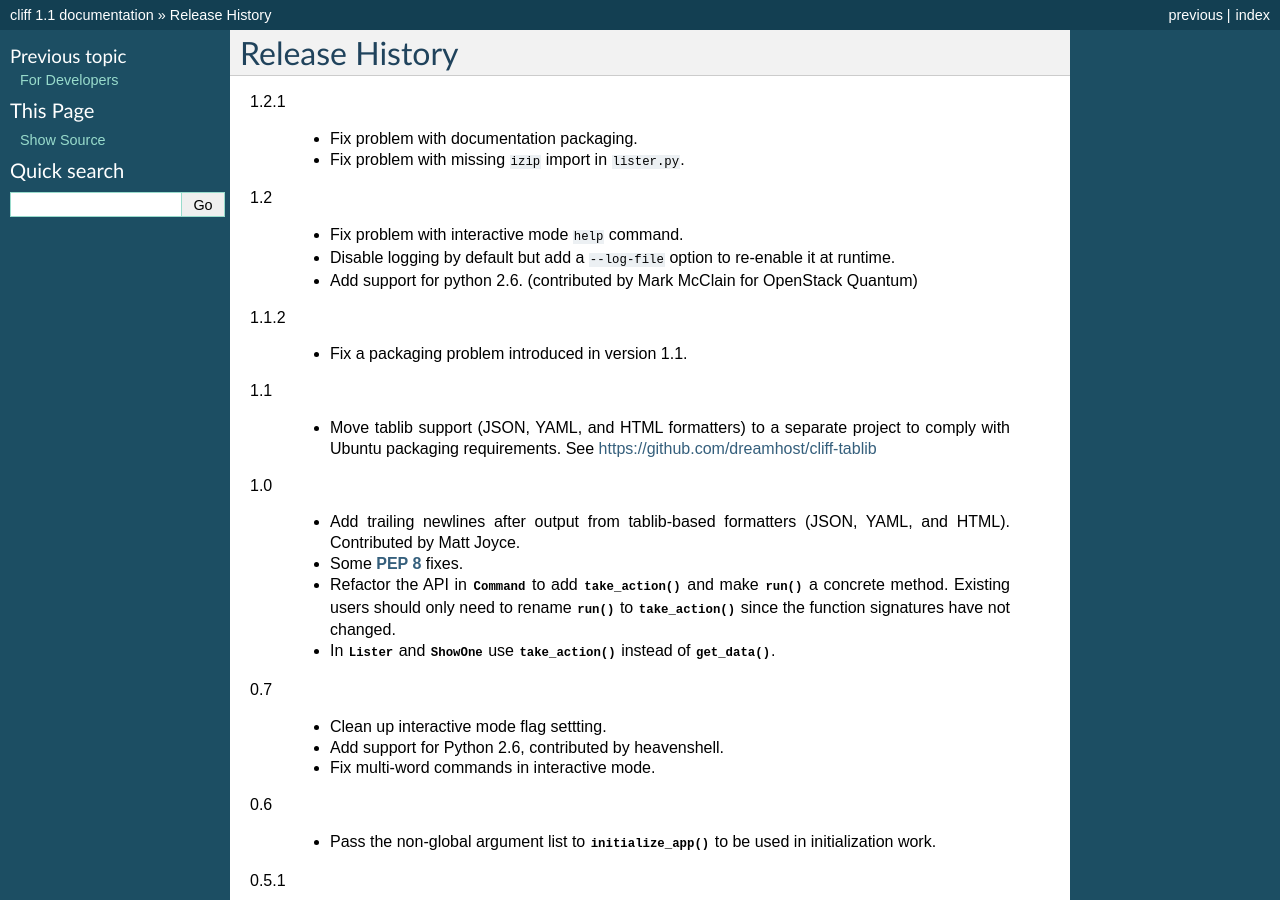
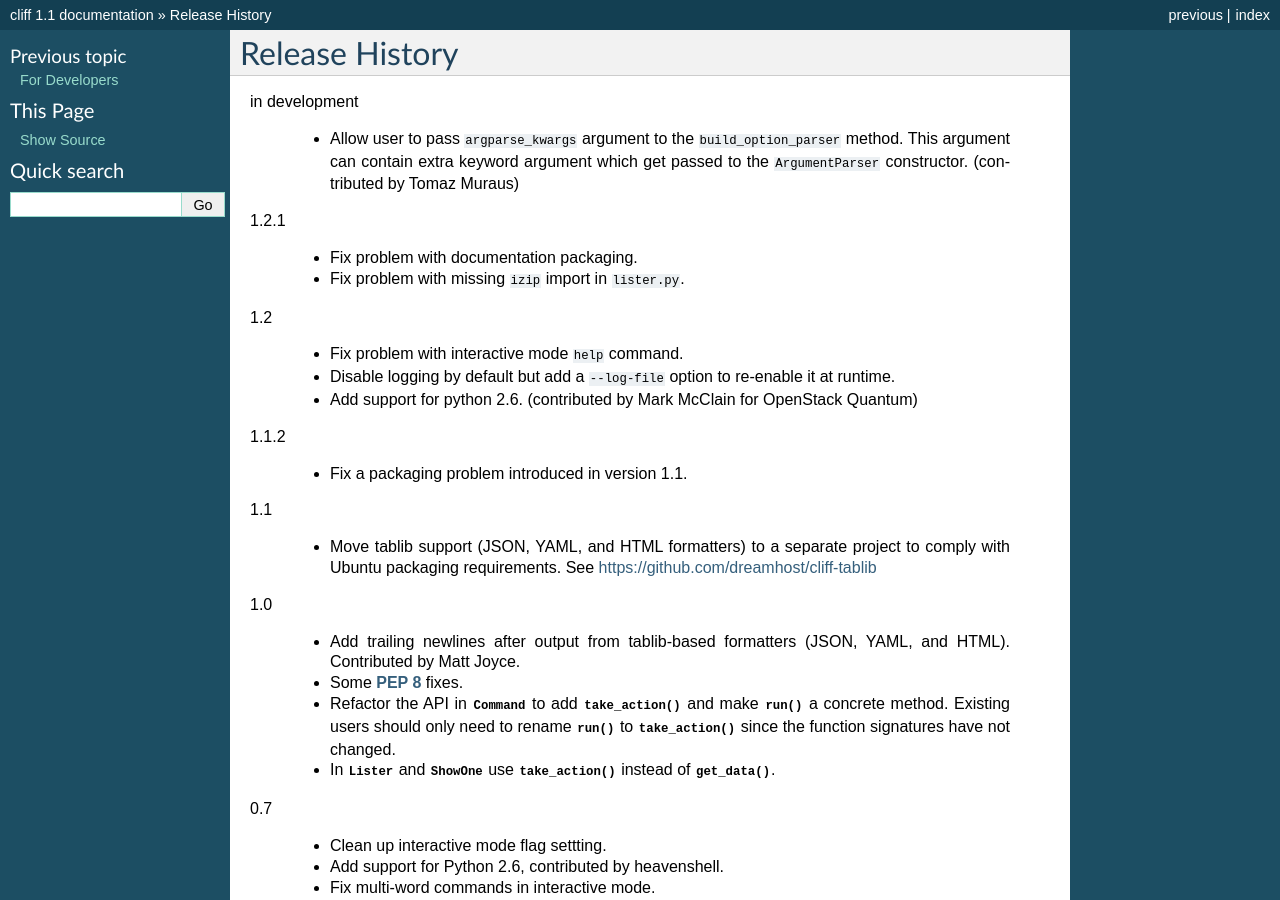
Before and after one commit to openstack/cliff, a Sphinx documentation site: the page built from docs/source/history.rst, in a window 1280 px wide and 900 px high. Built offline with Sphinx 7.4.7, drawn with Linux system fonts in a browser that asks for light colours.

Commit message:
Update history file.

```diff
--- a/docs/source/history.rst
+++ b/docs/source/history.rst
@@ -1,6 +1,13 @@
 =================
  Release History
 =================
+
+in development
+
+  - Allow user to pass ``argparse_kwargs`` argument to the
+    ``build_option_parser`` method. This argument can contain extra
+    keyword argument which get passed to the ``ArgumentParser`` constructor.
+    (contributed by Tomaz Muraus)
 
 1.2.1
 
```
